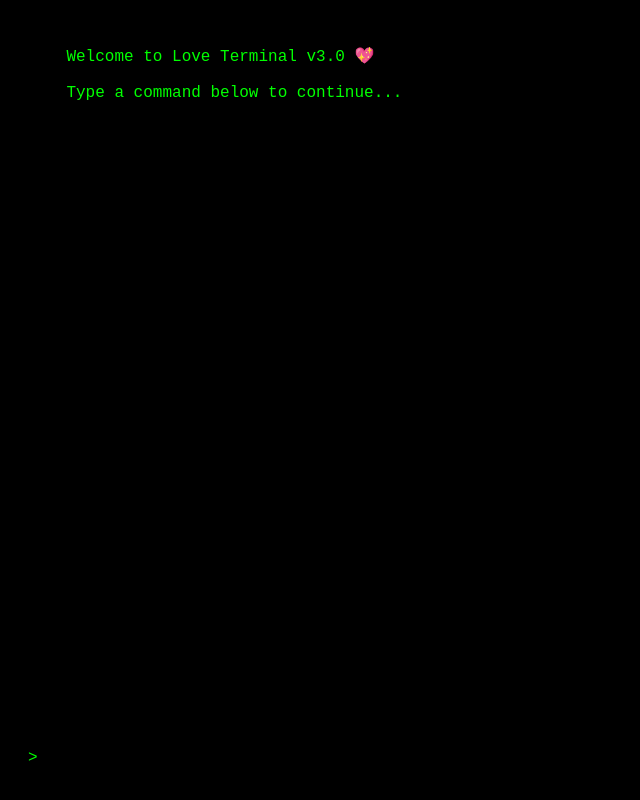
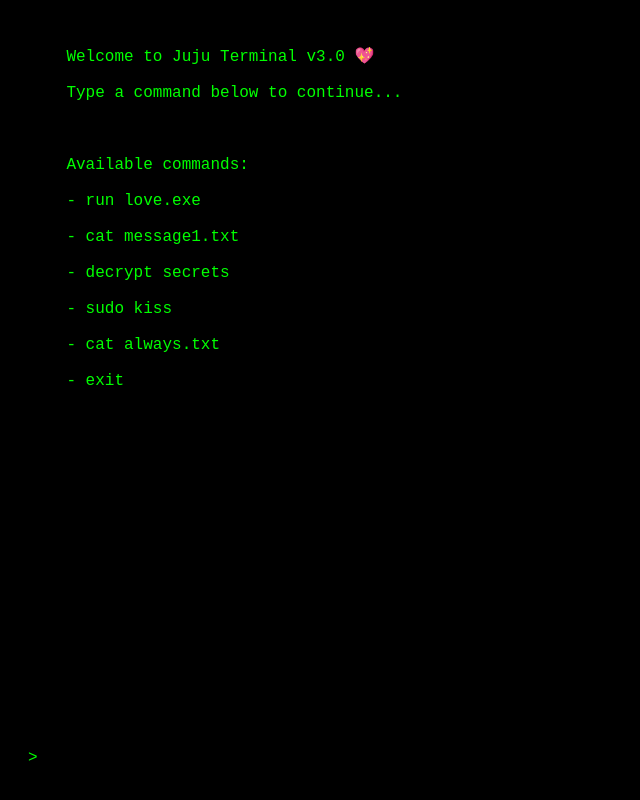
Before and after one commit to h4nini/For-juju, a plain HTML site: page index.html in a window 1280 px wide. Shown: the whole page, without its empty margins (0-640 px from the left). Drawn offline with Linux system fonts and the light colour scheme.

Commit message:
Update index.html

```diff
--- a/index.html
+++ b/index.html
@@ -3,7 +3,7 @@
 <head>
   <meta charset="UTF-8" />
   <meta name="viewport" content="width=device-width, initial-scale=1.0" />
-  <title>Love Terminal</title>
+  <title>Happy Anniversary juju <3</title>
   <style>
     body {
       background-color: black;
@@ -30,8 +30,16 @@
 </head>
 <body>
   <div id="terminal">
-    Welcome to Love Terminal v3.0 💖<br>
+    Welcome to Juju Terminal v3.0 💖<br>
     Type a command below to continue...<br>
+     <br>
+    Available commands:<br>
+    - run love.exe<br>
+    - cat message1.txt<br>
+    - decrypt secrets<br>
+    - sudo kiss<br>
+    - cat always.txt<br>
+    - exit<br>
   </div>
   <div class="input-line">
     > <input type="text" id="input" autofocus />
```
